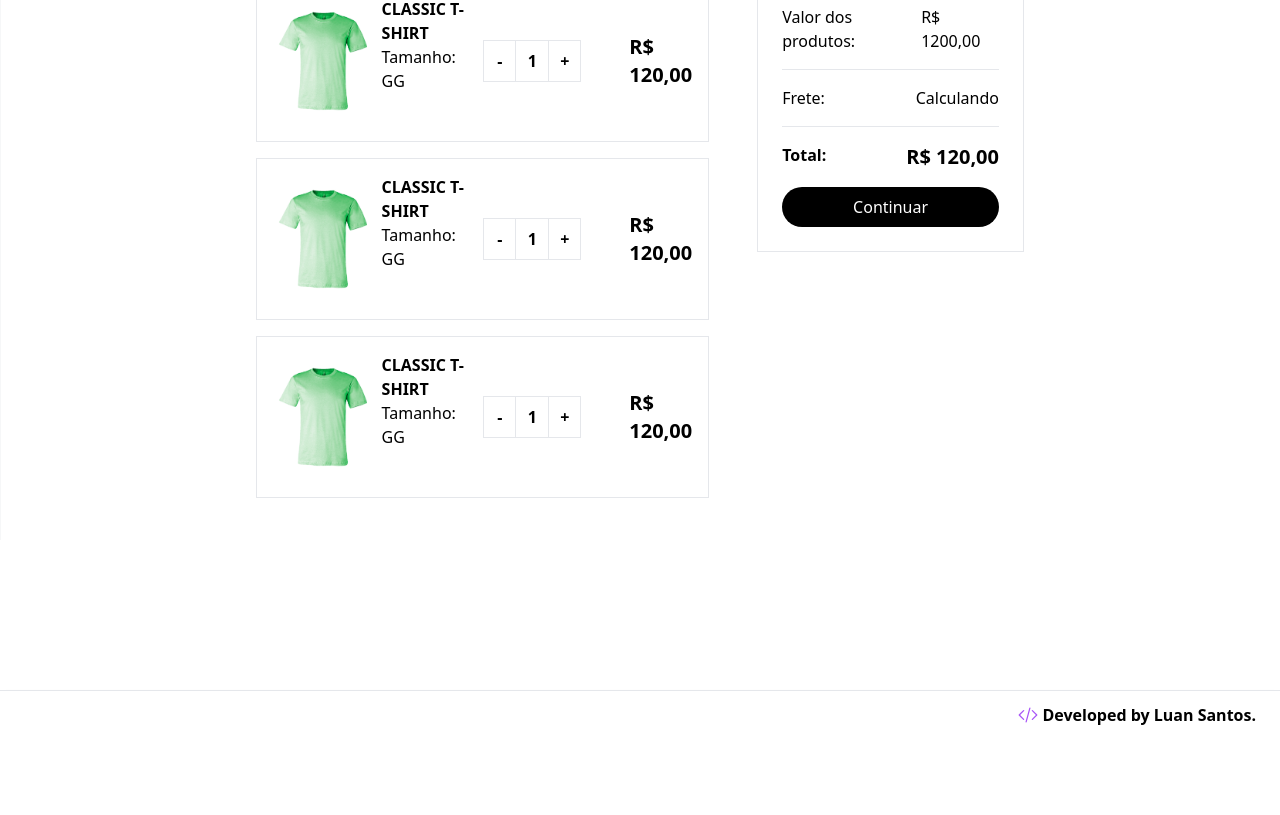
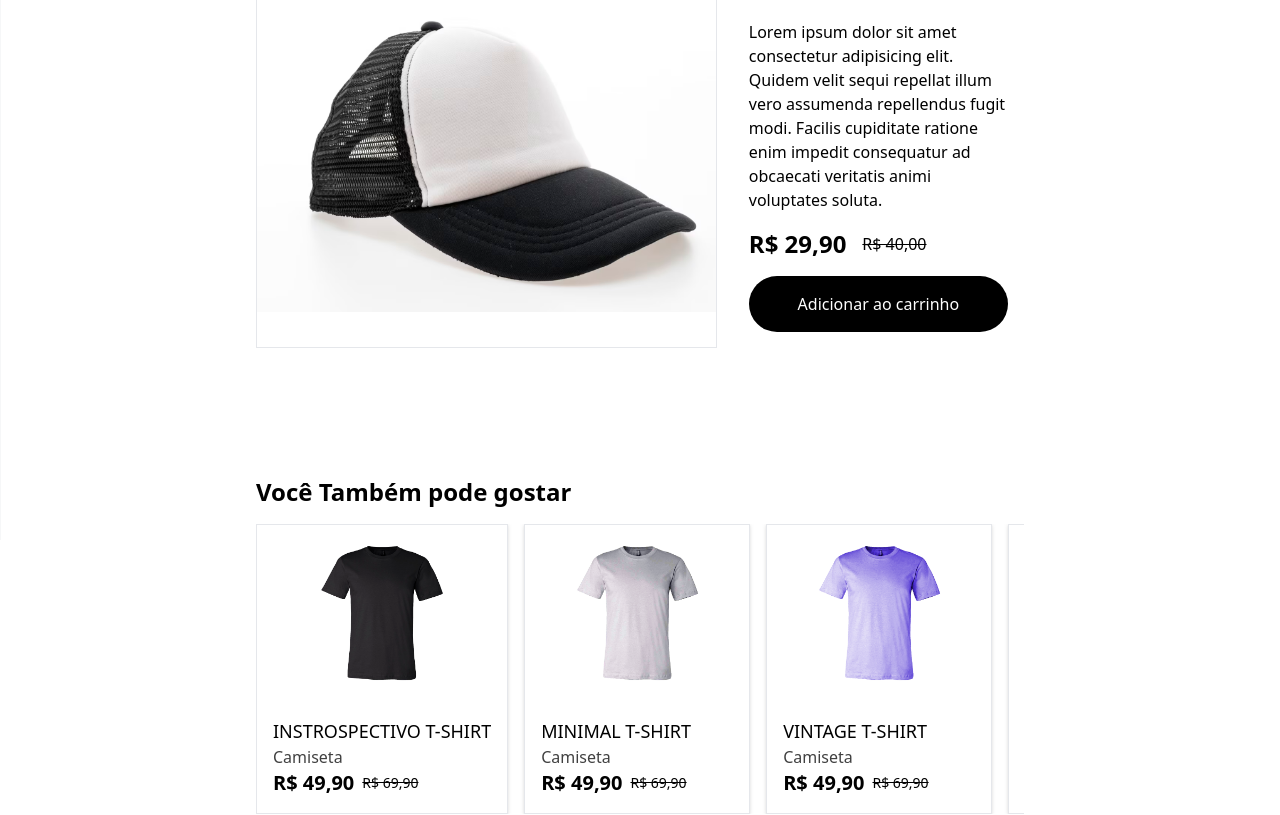
Before and after one commit to Nibelzin/e-cloth, a React (Vite) app in the folder apps/client/: page /product/1 in a window 1280 px wide. Shown: the part 260-1075 px from the top of the page. Before the commit the page ends 999 px from the top, so only its background shows below. Built offline with nearby package versions, Linux system fonts and the light colour scheme.

Commit message:
feat: added react-router and routes

```diff
--- a/apps/client/package.json
+++ b/apps/client/package.json
@@ -12,7 +12,8 @@
   "dependencies": {
     "react": "^18.3.1",
     "react-dom": "^18.3.1",
-    "react-icons": "^5.3.0"
+    "react-icons": "^5.3.0",
+    "react-router-dom": "^6.27.0"
   },
   "devDependencies": {
     "@eslint/js": "^9.11.1",
--- a/apps/client/src/App.tsx
+++ b/apps/client/src/App.tsx
@@ -1,8 +1,6 @@
+import { Outlet } from "react-router-dom"
 import Footer from "./components/Footer"
 import Header from "./components/Header"
-import Cart from "./pages/Cart"
-import Home from "./pages/Home"
-import ProductDetail from "./pages/ProductDetail"
 
 function App() {
 
@@ -10,7 +8,7 @@ function App() {
     <>
       <Header />
       <div className="py-32 flex-1">
-        <Cart/>
+        <Outlet/>
       </div>
       <Footer/>
 
--- a/apps/client/src/components/Header.tsx
+++ b/apps/client/src/components/Header.tsx
@@ -3,6 +3,7 @@ import { HiMenu, HiOutlineSearch } from "react-icons/hi";
 import { HiChevronRight, HiOutlineShoppingBag, HiOutlineUserCircle } from "react-icons/hi2";
 import CategoryBar from "./CategoryBar";
 import { useEffect, useRef, useState } from "react";
+import { Link } from "react-router-dom";
 
 const categoriesMock = [
     "Todos os Produtos",
@@ -67,8 +68,10 @@ const Header = () => {
                         <button className="lg:hidden hover:bg-neutral-100 p-2 rounded-sm transition-colors" onClick={handleMenuButtonClick}>
                             <HiMenu size={30} />
                         </button>
-                        <img src="/logo-icon.svg" alt="E-Cloth Logo" className="cursor-pointer md:hidden" />
-                        <img src="/logo-text.svg" alt="E-Cloth Logo" className="cursor-pointer hidden md:block" />
+                        <Link to="/">
+                            <img src="/logo-icon.svg" alt="E-Cloth Logo" className="cursor-pointer md:hidden" />
+                            <img src="/logo-text.svg" alt="E-Cloth Logo" className="cursor-pointer hidden md:block" />
+                        </Link>
                     </div>
                     <div className="flex items-center gap-12">
                         <div className="hidden bg-gray-200 px-4 lg:flex gap-2 w-64 items-center">
@@ -85,9 +88,11 @@ const Header = () => {
                             <button className="lg:hidden hover:bg-neutral-100 p-2 rounded-sm transition-colors" onClick={handleSearchBarButtonClick}>
                                 <HiOutlineSearch size={25} />
                             </button>
-                            <button className="hover:bg-neutral-100 p-2 rounded-sm transition-colors">
-                                <HiOutlineShoppingBag size={28} />
-                            </button>
+                            <Link to="/cart">
+                                <button className="hover:bg-neutral-100 p-2 rounded-sm transition-colors">
+                                    <HiOutlineShoppingBag size={28} />
+                                </button>
+                            </Link>
                         </div>
                     </div>
                 </div>
--- a/apps/client/src/components/ProductCard.tsx
+++ b/apps/client/src/components/ProductCard.tsx
@@ -1,19 +1,21 @@
+import { Link } from "react-router-dom";
 import { getFormettedPrice } from "../lib/utils";
 import { Product } from "../types/interfaces";
 
-interface ProductCardProps{
+interface ProductCardProps {
     product: Product
 }
 
 const ProductCard = ({ product }: ProductCardProps) => {
     return (
+        <Link to={`/product/${product.id}`}>
             <div className="bg-white min-w-48 max-w-72 border drop-shadow cursor-pointer">
                 <div className="w-full h-44">
                     <img src={product.imgs[0]} alt="" className="w-full h-full object-cover" />
                 </div>
                 <div className="p-4">
-                <div>
-                    <h1 className="text-lg uppercase">{product.name}</h1>
+                    <div className="min-w-48 max-w-72">
+                        <h1 className="text-lg uppercase truncate">{product.name}</h1>
                         <p className="text-neutral-700">{product.category.name}</p>
                     </div>
                     <div className="flex gap-2 items-center">
@@ -22,6 +24,7 @@ const ProductCard = ({ product }: ProductCardProps) => {
                     </div>
                 </div>
             </div>
+        </Link>
     );
 }
 
--- a/apps/client/src/main.tsx
+++ b/apps/client/src/main.tsx
@@ -2,9 +2,34 @@ import { StrictMode } from 'react'
 import { createRoot } from 'react-dom/client'
 import App from './App.tsx'
 import './index.css'
+import { createBrowserRouter, RouterProvider } from 'react-router-dom'
+import Home from './pages/Home.tsx'
+import Cart from './pages/Cart.tsx'
+import ProductDetail from './pages/ProductDetail.tsx'
+
+const router = createBrowserRouter([
+  {
+    path: "/",
+    element: <App/>,
+    children: [
+      {
+        path: "/",
+        element: <Home/>
+      },
+      {
+        path: "/cart",
+        element: <Cart/>
+      },
+      {
+        path: "/product/:id",
+        element: <ProductDetail/>
+      }
+    ]
+  }
+])
 
 createRoot(document.getElementById('root')!).render(
   <StrictMode>
-    <App />
+    <RouterProvider router={router}/>
   </StrictMode>,
 )
```
Also changed, not shown: 1 other file (tests, documents, lock files or other folders). Lines whose indentation alone changed are shown as unchanged.
